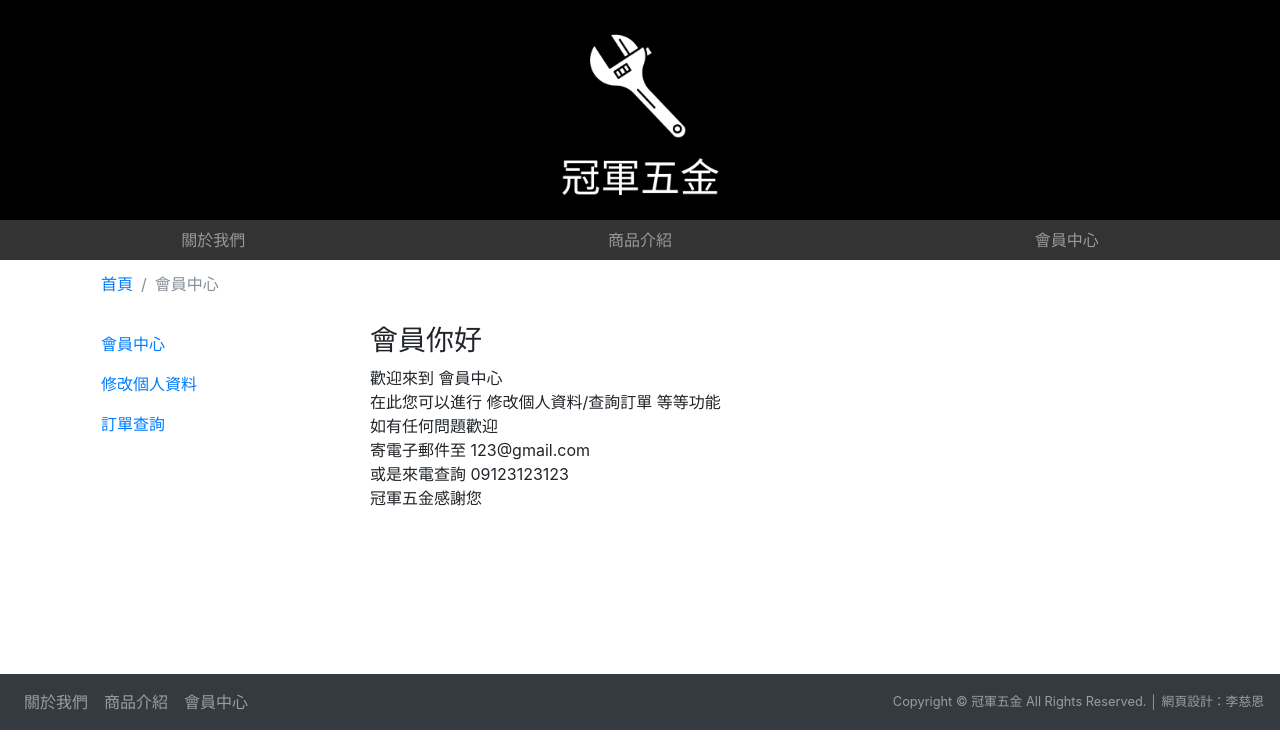
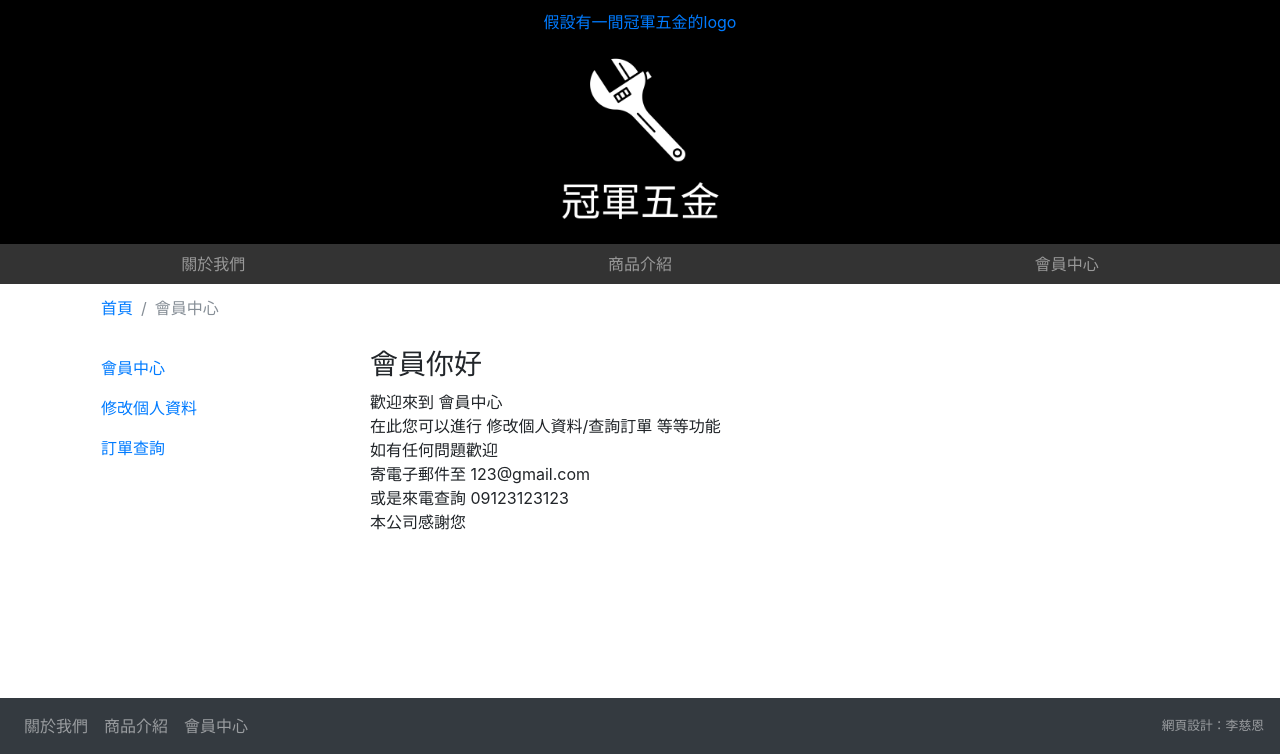
Before and after one commit to kim85326/shopping, a PHP site: page /membership.php in a window 1280 px wide. Shown: the part 56-810 px from the top of the page. Before the commit the page ends 786 px from the top, so only its background shows below. Run offline with PHP 8.4, Linux system fonts and the light colour scheme; the visitor is signed in with stand-in values (Sample User, id 1); data that the repository does not hold is empty; some libraries are stand-ins or nearby versions.

Commit message:
老師要求版權問題

```diff
--- a/index.php
+++ b/index.php
@@ -53,6 +53,7 @@
         </nav>
         <div class="logo">
             <a href="./index.php">
+                <div>假設有一間冠軍五金的logo</div>
                 <img src="img/logo.png" width="200" height="200" alt="">
             </a>
         </div>
@@ -120,7 +121,7 @@
                 </li>
             </ul>
             <small class="navbar-text">
-                Copyright © 冠軍五金 All Rights Reserved. │ 網頁設計：李慈恩
+                網頁設計：李慈恩
             </small>
         </nav>
     </footer>
--- a/login.php
+++ b/login.php
@@ -93,7 +93,7 @@
                 </li>
             </ul>
             <small class="navbar-text">
-                Copyright © 冠軍五金 All Rights Reserved. │ 網頁設計：李慈恩
+                網頁設計：李慈恩
             </small>
         </nav>
     </footer>
--- a/membership.php
+++ b/membership.php
@@ -59,6 +59,7 @@
         </nav>
         <div class="logo">
             <a href="./index.php">
+                <div>假設有一間冠軍五金的logo</div>
                 <img src="img/logo.png" width="200" height="200" alt="">
             </a>
         </div>
@@ -94,7 +95,7 @@
                                 如有任何問題歡迎<br/>
                                 寄電子郵件至 123@gmail.com<br/>
                                 或是來電查詢 09123123123<br/>
-                                冠軍五金感謝您<br/>
+                                本公司感謝您<br/>
                             </p>
                         </div>
                         <div class="tab-pane fade col-md-8" id="v-pills-profile" role="tabpanel" aria-labelledby="v-pills-profile-tab">
@@ -215,7 +216,7 @@
                 </li>
             </ul>
             <small class="navbar-text">
-                Copyright © 冠軍五金 All Rights Reserved. │ 網頁設計：李慈恩
+                網頁設計：李慈恩
             </small>
         </nav>
     </footer>
--- a/mycart.php
+++ b/mycart.php
@@ -50,6 +50,7 @@
         </nav>
         <div class="logo">
             <a href="./index.php">
+                <div>假設有一間冠軍五金的logo</div>
                 <img src="img/logo.png" width="200" height="200" alt="">
             </a>
         </div>
@@ -151,7 +152,7 @@
                 </li>
             </ul>
             <small class="navbar-text">
-                Copyright © 冠軍五金 All Rights Reserved. │ 網頁設計：李慈恩
+                網頁設計：李慈恩
             </small>
         </nav>
     </footer>
--- a/order_detail.php
+++ b/order_detail.php
@@ -58,6 +58,7 @@
         </nav>
         <div class="logo">
             <a href="./index.php">
+                <div>假設有一間冠軍五金的logo</div>
                 <img src="img/logo.png" width="200" height="200" alt="">
             </a>
         </div>
@@ -179,7 +180,7 @@
                 </li>
             </ul>
             <small class="navbar-text">
-                Copyright © 冠軍五金 All Rights Reserved. │ 網頁設計：李慈恩
+                網頁設計：李慈恩
             </small>
         </nav>
     </footer>
--- a/order_step1.php
+++ b/order_step1.php
@@ -59,6 +59,7 @@
         </nav>
         <div class="logo">
             <a href="./index.php">
+                <div>假設有一間冠軍五金的logo</div>
                 <img src="img/logo.png" width="200" height="200" alt="">
             </a>
         </div>
@@ -196,7 +197,7 @@
                 </li>
             </ul>
             <small class="navbar-text">
-                Copyright © 冠軍五金 All Rights Reserved. │ 網頁設計：李慈恩
+                網頁設計：李慈恩
             </small>
         </nav>
     </footer>
--- a/order_step2.php
+++ b/order_step2.php
@@ -53,6 +53,7 @@
         </nav>
         <div class="logo">
             <a href="./index.php">
+                <div>假設有一間冠軍五金的logo</div>
                 <img src="img/logo.png" width="200" height="200" alt="">
             </a>
         </div>
@@ -194,7 +195,7 @@
                 </li>
             </ul>
             <small class="navbar-text">
-                Copyright © 冠軍五金 All Rights Reserved. │ 網頁設計：李慈恩
+                網頁設計：李慈恩
             </small>
         </nav>
     </footer>
--- a/order_step3.php
+++ b/order_step3.php
@@ -49,6 +49,7 @@
         </nav>
         <div class="logo">
             <a href="./index.php">
+                <div>假設有一間冠軍五金的logo</div>
                 <img src="img/logo.png" width="200" height="200" alt="">
             </a>
         </div>
@@ -91,7 +92,7 @@
                 </li>
             </ul>
             <small class="navbar-text">
-                Copyright © 冠軍五金 All Rights Reserved. │ 網頁設計：李慈恩
+                網頁設計：李慈恩
             </small>
         </nav>
     </footer>
--- a/product.php
+++ b/product.php
@@ -67,6 +67,7 @@
         </nav>
         <div class="logo">
             <a href="./index.php">
+                <div>假設有一間冠軍五金的logo</div>
                 <img src="img/logo.png" width="200" height="200" alt="">
             </a>
         </div>
@@ -146,7 +147,7 @@
                 </li>
             </ul>
             <small class="navbar-text">
-                Copyright © 冠軍五金 All Rights Reserved. │ 網頁設計：李慈恩
+                網頁設計：李慈恩
             </small>
         </nav>
     </footer>
--- a/product_class.php
+++ b/product_class.php
@@ -68,6 +68,7 @@
         </nav>
         <div class="logo">
             <a href="./index.php">
+                <div>假設有一間冠軍五金的logo</div>
                 <img src="img/logo.png" width="200" height="200" alt="">
             </a>
         </div>
@@ -163,7 +164,7 @@
                 </li>
             </ul>
             <small class="navbar-text">
-                Copyright © 冠軍五金 All Rights Reserved. │ 網頁設計：李慈恩
+                網頁設計：李慈恩
             </small>
         </nav>
     </footer>
--- a/product_detail.php
+++ b/product_detail.php
@@ -84,6 +84,7 @@
         </nav>
         <div class="logo">
             <a href="./index.php">
+                <div>假設有一間冠軍五金的logo</div>
                 <img src="img/logo.png" width="200" height="200" alt="">
             </a>
         </div>
@@ -204,7 +205,7 @@
                 </li>
             </ul>
             <small class="navbar-text">
-                Copyright © 冠軍五金 All Rights Reserved. │ 網頁設計：李慈恩
+                網頁設計：李慈恩
             </small>
         </nav>
     </footer>
--- a/signup.php
+++ b/signup.php
@@ -36,6 +36,7 @@
         </nav>
         <div class="logo">
             <a href="./index.php">
+                <div>假設有一間冠軍五金的logo</div>
                 <img src="img/logo.png" width="200" height="200" alt="">
             </a>
         </div>
@@ -118,7 +119,7 @@
                 </li>
             </ul>
             <small class="navbar-text">
-                Copyright © 冠軍五金 All Rights Reserved. │ 網頁設計：李慈恩
+                網頁設計：李慈恩
             </small>
         </nav>
     </footer>
```
Also changed, not shown: about.php (+5 -3 lines).
